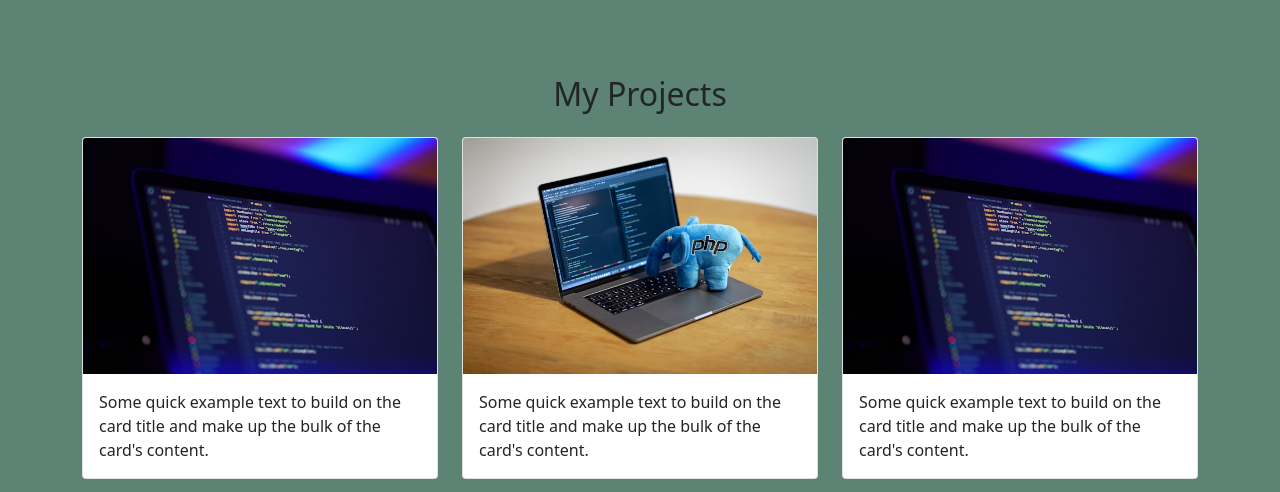
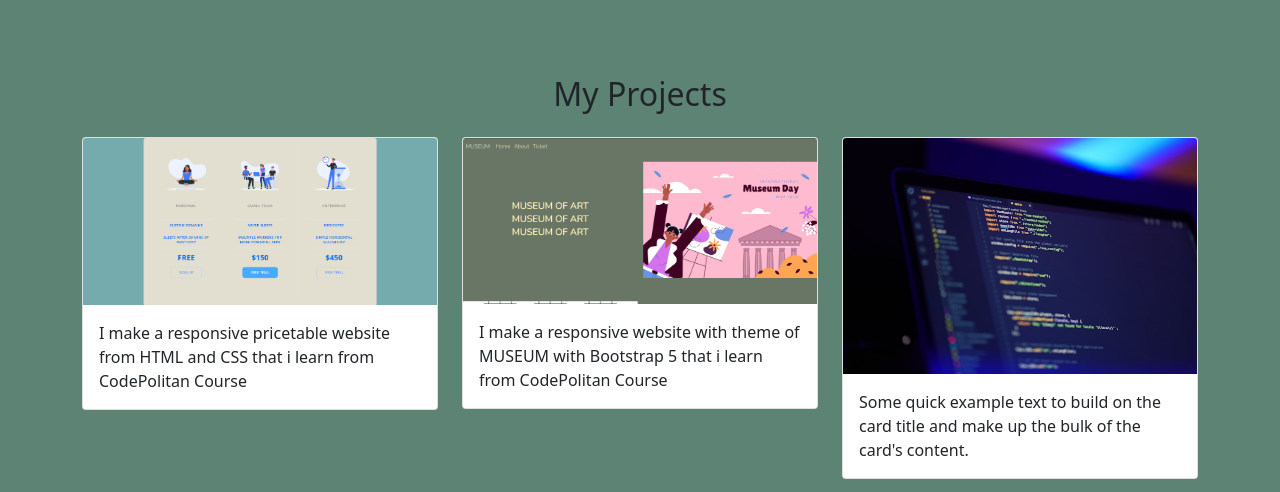
Before and after one commit to ahmadalmusthofa/ahmadalmusthofa.github.io, a plain HTML site: page index.html in a window 1280 px wide. Shown: the part 1300-1792 px from the top of the page. Drawn offline with nearby package versions, Linux system fonts and the light colour scheme.

Commit message:
feat : menambahkan project dan gambar project

```diff
--- a/index.html
+++ b/index.html
@@ -117,14 +117,14 @@
           <div class="col-md-4 mb-3">
             <div class="card">
               <img
-                src="img/projects/cards1.jpg"
+                src="img/projects/project1.png"
                 class="card-img-top"
                 alt="project1"
               />
               <div class="card-body">
                 <p class="card-text">
-                  Some quick example text to build on the card title and make up
-                  the bulk of the card's content.
+                  I make a responsive pricetable website from HTML and CSS that
+                  i learn from CodePolitan Course
                 </p>
               </div>
             </div>
@@ -132,14 +132,14 @@
           <div class="col-md-4 mb-3">
             <div class="card">
               <img
-                src="img/projects/cards2.jpg"
+                src="img/projects/project2.png"
                 class="card-img-top"
                 alt="project1"
               />
               <div class="card-body">
                 <p class="card-text">
-                  Some quick example text to build on the card title and make up
-                  the bulk of the card's content.
+                  I make a responsive website with theme of MUSEUM with
+                  Bootstrap 5 that i learn from CodePolitan Course
                 </p>
               </div>
             </div>
```
Also changed, not shown: img/projects/project1.png (added), img/projects/project2.png (added).
